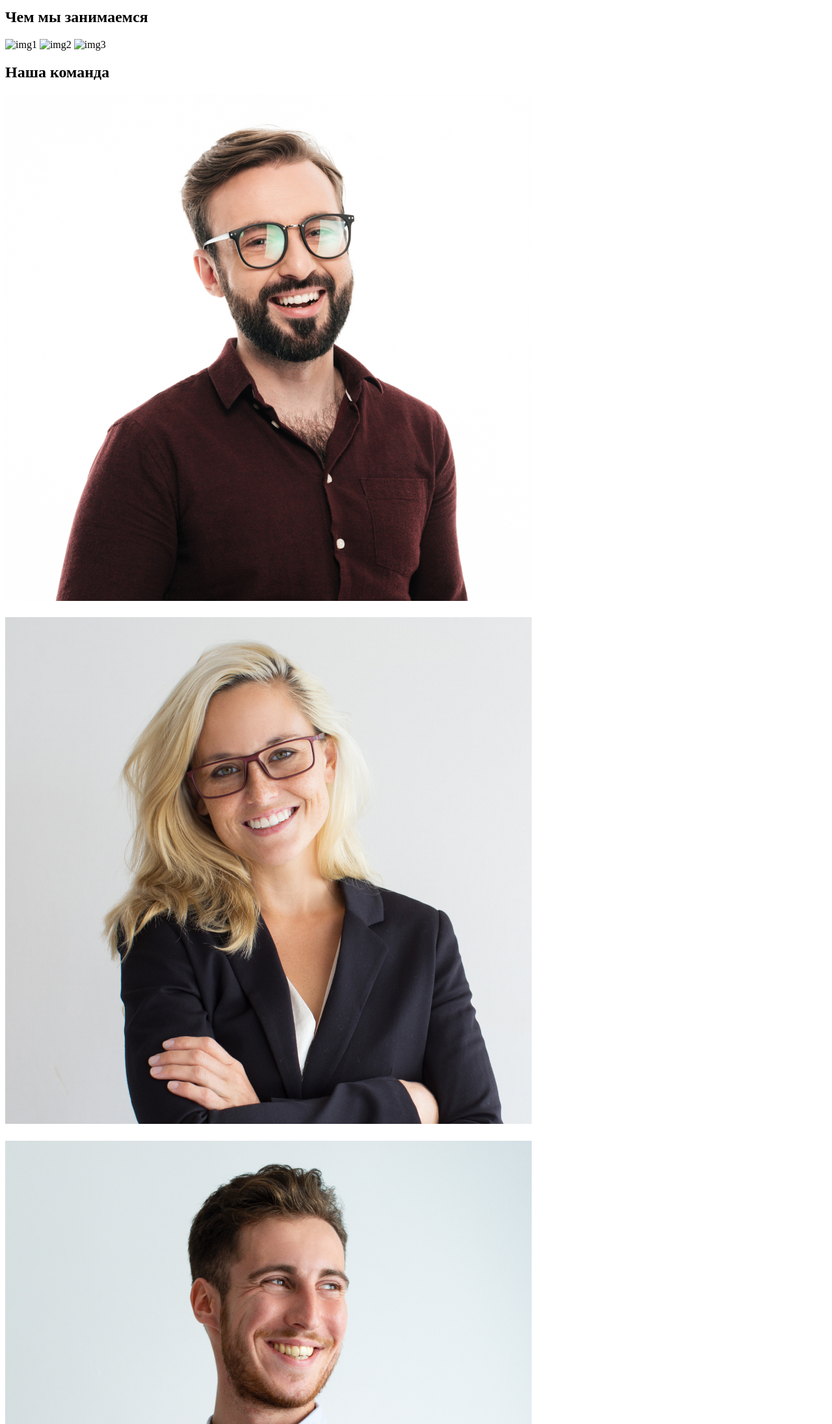
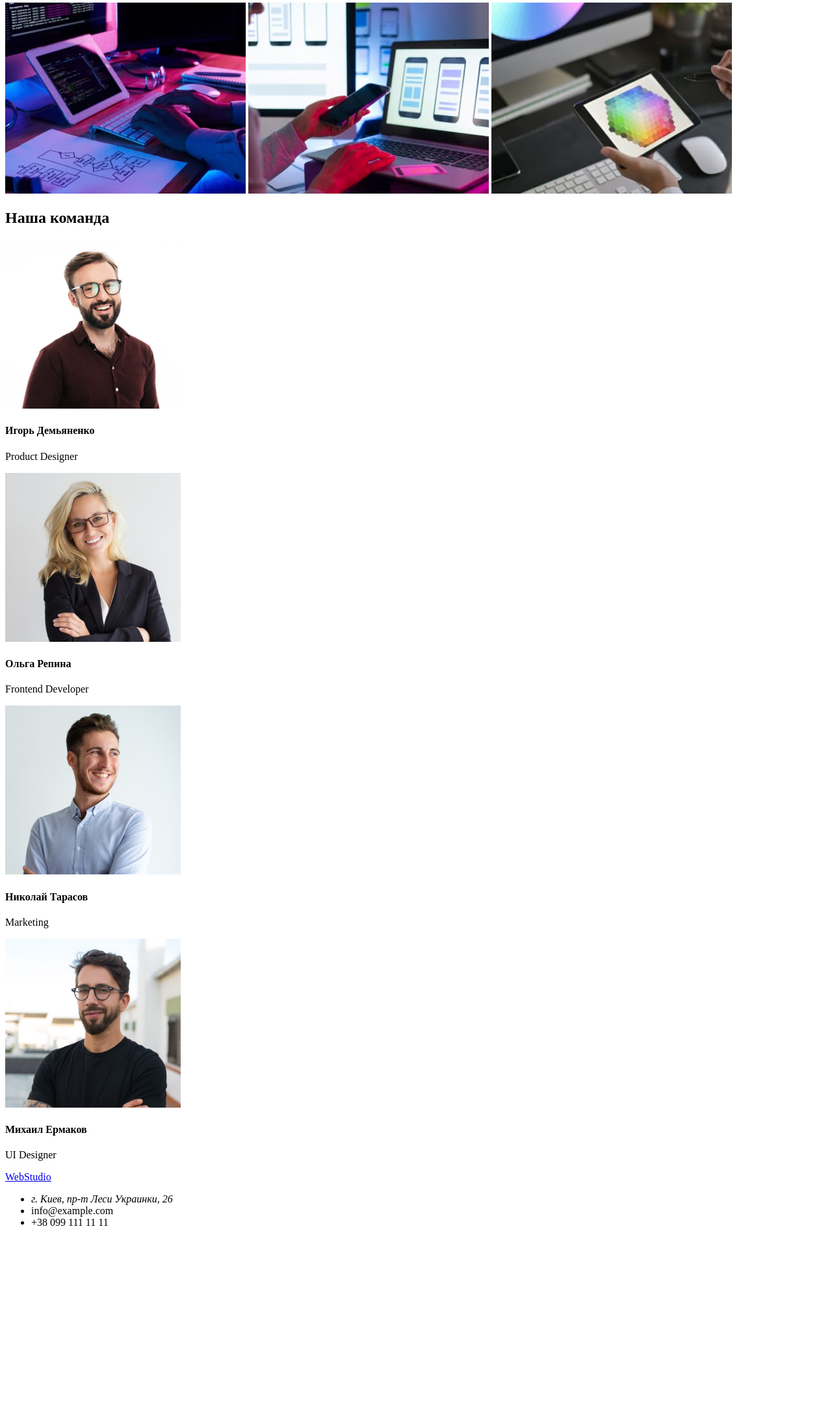
Before and after one commit to annarenekis/goit-markup-hw-01, a plain HTML site: page index.html in a window 1280 px wide. Shown: the part 608-2800 px from the top of the page at 65% size. After the commit the page ends 2515 px from the top, so only its background shows below. Drawn offline with Linux system fonts and the light colour scheme.

Commit message:
add footer

```diff
--- a/index.html
+++ b/index.html
@@ -11,7 +11,6 @@
         href="https://fonts.googleapis.com/css2?family=Raleway:wght@700&family=Roboto:wght@400;500;700;900&display=swap"
         rel="stylesheet" />
     <link rel="stylesheet" href="css/style.css" />
-    <title>WebStudio</title>
 </head>
 <body>
     <main>
@@ -21,21 +20,21 @@
                 <!-- header -->
                 <header class="header">
                     <nav class="navigation">
-                        <p class="web-studio">Web<span class="word-studio">Studio</span></p>
-                        <p><a href="#studio" class="studio">Студия</a></p>
-                        <p><a href="#portfolio" class="portfolio">Портфолио</a></p>
-                        <p><a href="#contacts" class="contacts">Контакты</a></p>
+                        <a href="web-studio">Web<span class="word-studio">Studio</span></a>
+                        <ul>
+                            <li><a href="#studio" class="studio">Студия</a></li>
+                            <li><a href="#portfolio" class="portfolio">Портфолио</a></li>
+                            <li><a href="#contacts" class="contacts">Контакты</a></li>
+                        </ul>
                     </nav>
                     <div class="phone-email">
-                        <p class="contact-type">
-                            <a href="tel:+380961111111" class="contact-link">+38 096 111 11 11</a>
-                        </p>
-                        <p class="contact-type">
-                            <a href="mailto:info@devstudio.com" class="contact-link">info@devstudio.com</a>
-                        </p>
+                        <ul class="contact-type">
+                            <li><a href="tel:+380961111111" class="contact-link">+38 096 111 11 11</a></li>
+                            <li><a href="mailto:info@devstudio.com" class="contact-link">info@devstudio.com</a></li>
+                        </ul class="contact-type">
                     </div>
                 </header>
-                <div class="title">
+                <div class="main">
                     <h1 class="solutions-for-business">Эффективные решения для вашего бизнеса</h1>
                     <button class="order-button">Заказать услугу</button>
                 </div>
@@ -65,9 +64,9 @@
                 <div class="what-we-do">
                     <h2 class="what-we-do-title">Чем мы занимаемся</h2>
                     <div>
-                        <img src="" alt="img1">
-                        <img src="" alt="img2">
-                        <img src="" alt="img3">
+                        <img src="img/img (1).jpg" alt="img1" width="370" height="294">
+                        <img src="img/img (2).jpg" alt="img2" width="370" height="294">
+                        <img src="img/img (3).jpg" alt="img3" width="370" height="294">
                     </div>
                 </div>
             </div>
@@ -77,34 +76,38 @@
             <div>
                 <h2 class="our-team-title">Наша команда</h2>
                 <div>
-                    <img src="/img/img-1.jpg" alt="">
-                    <h4></h4>
-                    <p></p>
+                    <img src="img/person-1.jpg" alt="Product-Designer" width="270" height="260">
+                    <h4>Игорь Демьяненко</h4>
+                    <p>Product Designer</p>
                 </div>
                 <div>
-                    <img src="img/img-2.jpg" alt="">
-                    <h4></h4>
-                    <p></p>
+                    <img src="img/person-2.jpg" alt="Frontend-Developer" width="270" height="260">
+                    <h4>Ольга Репина</h4>
+                    <p>Frontend Developer</p>
                 </div>
                 <div>
-                    <img src="img/img-3.jpg" alt="">
-                    <h4></h4>
-                    <p></p>
+                    <img src="img/person-3.jpg" alt="Marketing-Manager" width="270" height="260">
+                    <h4>Николай Тарасов</h4>
+                    <p>Marketing</p>
                 </div>
                 <div>
-                    <img src="img/img-4.jpg" alt="">
-                    <h4></h4>
-                    <p></p>
+                    <img src="img/person-4.jpg" alt="UI-Designer" width="270" height="260">
+                    <h4>Михаил Ермаков</h4>
+                    <p>UI Designer</p>
                 </div>
             </div>
         </section>
     </main>
     <!-- footer -->
-    <form action="" method="post">
-        <div></div>
-    </form>
-
-
+    <footer>
+        <div>
+            <a href="web-studio">Web<span class="word-studio">Studio</span></a>
+            <ul>
+                <li><address>г. Киев, пр-т Леси Украинки, 26</address></li>
+                <li>info@example.com</li>
+                <li>+38 099 111 11 11</li>
+            </ul>
+        </div>
+    </footer>
 </body>
-
 </html>
```
Also changed, not shown: img/img (1).jpg (added), img/img (2).jpg (added), img/img (3).jpg (added), img/img-1.jpg (deleted), img/img-2.jpg (deleted), img/img-3.jpg (deleted), img/img-4.jpg (deleted), img/person-1.jpg (added), img/person-2.jpg (added), img/person-3.jpg (added), img/person-4.jpg (added).
